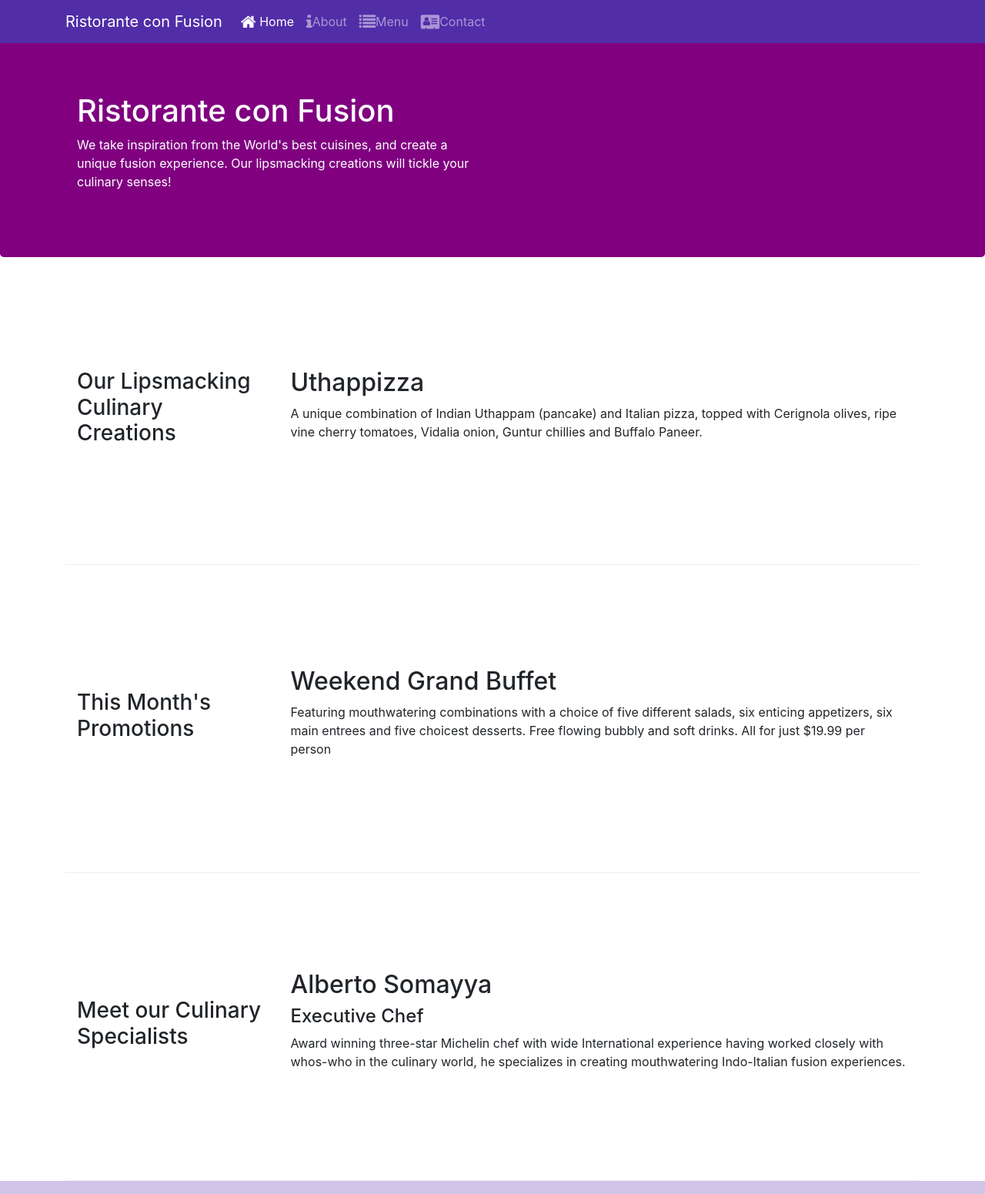
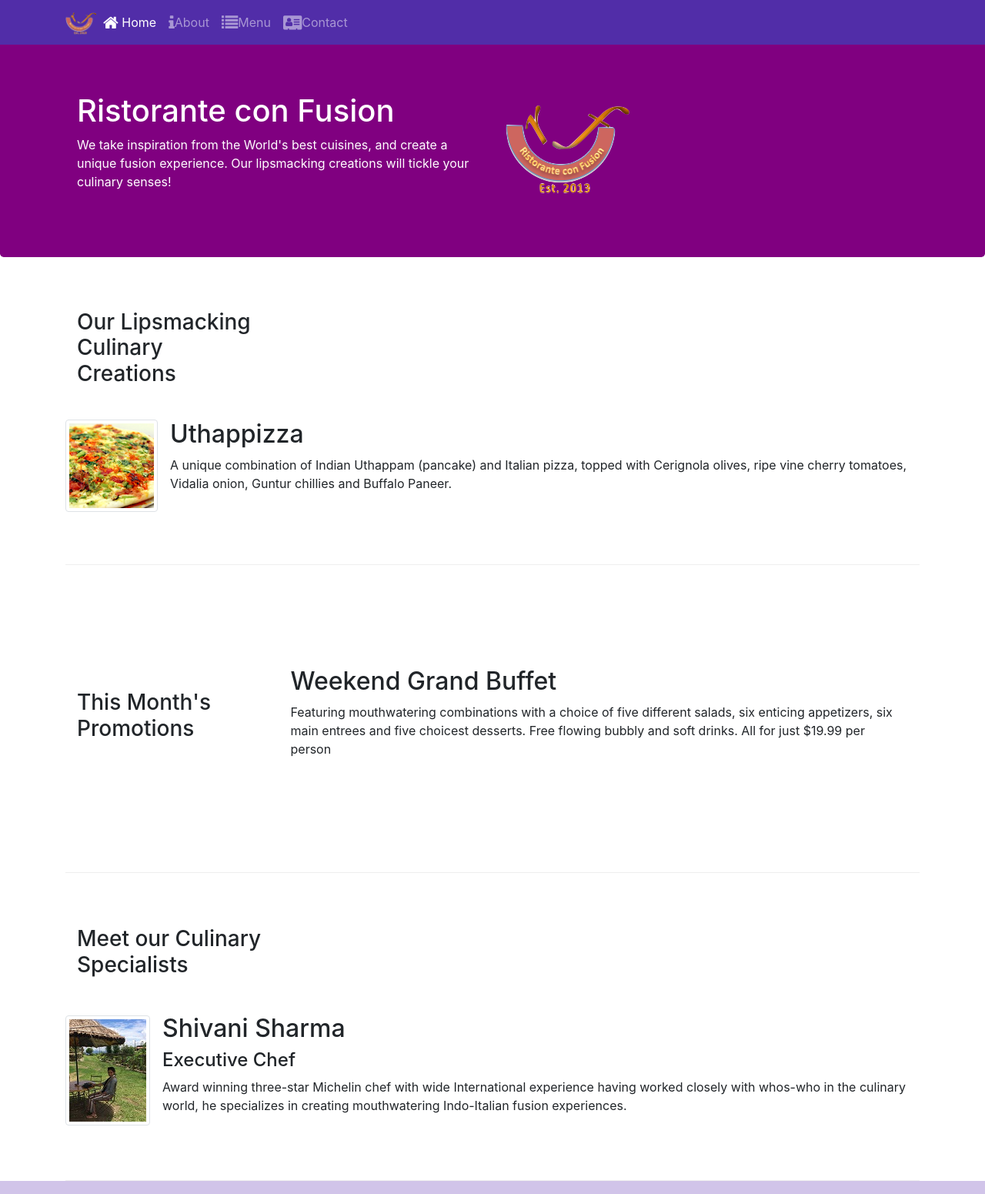
Before and after one commit to shivani4444/Bootstrap4, a website: page index.html in a window 1280 px wide. Shown: the top 1551 px of the page at 77% size. Drawn offline with nearby package versions, Linux system fonts and the light colour scheme.

Commit message:
image and media

```diff
--- a/index.html
+++ b/index.html
@@ -17,7 +17,7 @@
 <body>
 <nav class="navbar navbar-dark navbar-expand-sm bg-purple fixed-top">
     <div class="container">
-        <a class="navbar-brand" href="#">Ristorante con Fusion</a>
+        <a class="navbar-brand mr-auto" href="#"><img src="img/logo.png" height="30" width="41"></a>
         <div class="collapse navbar-collapse" id="Navbar">
             <ul class="navbar-nav mr-auto">
                 <li class="nav-item active"><a class="nav-link" href="#"><span class="fa fa-home fa-lg"></span> Home</a></li>
@@ -35,7 +35,8 @@
                     <h1>Ristorante con Fusion</h1>
                     <p>We take inspiration from the World's best cuisines, and create a unique fusion experience. Our lipsmacking creations will tickle your culinary senses!</p>
                 </div>
-                <div class="col-12 col-sm">
+                <div class="col-12 col-sm align-self-center">
+                    <img src="img/logo.png" class="img-fluid">
                 </div>
             </div>
         </div>
@@ -46,10 +47,18 @@
             <div class="col-12 col-sm-4 col-md-3">
                 <h3>Our Lipsmacking Culinary Creations</h3>
             </div>
-            <div class="col col-sm col-md">
-                <h2>Uthappizza</h2>
-                <p>A unique combination of Indian Uthappam (pancake) and Italian pizza, topped with Cerignola olives, ripe vine cherry tomatoes, Vidalia onion, Guntur chillies and Buffalo Paneer.</p>
-            </div>
+            <div class="media">
+                    <img class="d-flex mr-3 img-thumbnail align-self-center"
+                            src="img/uthappizza.png" alt="Uthappizza">
+                    <div class="media-body">
+                        <h2 class="mt-0">Uthappizza</h2>
+                        <p class="d-none d-sm-block">A unique combination of Indian Uthappam (pancake) and
+                            Italian pizza, topped with Cerignola olives, ripe vine
+                            cherry tomatoes, Vidalia onion, Guntur chillies and
+                            Buffalo Paneer.</p>
+                    </div>
+                </div>
+
         </div>
 
 
@@ -67,11 +76,20 @@
             <div class="col-12 col-sm-4 col-md-3">
                 <h3>Meet our Culinary Specialists</h3>
             </div>
-            <div class="col col-sm col-md">
-                <h2>Alberto Somayya</h2>
-                <h4>Executive Chef</h4>
-                <p>Award winning three-star Michelin chef with wide International experience having worked closely with whos-who in the culinary world, he specializes in creating mouthwatering Indo-Italian fusion experiences. </p>
-            </div>
+             <div class="media">
+                    <img class="d-flex mr-3 img-thumbnail align-self-center"
+                            src="img/shi.jpg" alt="Alberto Somayya">
+                    <div class="media-body">
+                        <h2 class="mt-0">Shivani Sharma</h2>
+                        <h4>Executive Chef</h4>
+                        <p class="d-none d-sm-block">Award winning three-star Michelin chef with wide
+                            International experience having worked closely with
+                            whos-who in the culinary world, he specializes in
+                            creating mouthwatering Indo-Italian fusion experiences.
+                            </p>
+                    </div>
+                </div>
+
         </div>
     </div>
 
```
Also changed, not shown: aboutus.html (+4 -2 lines), contactus.html (+4 -2 lines), img/alberto.png (added), img/buffet.png (added), img/logo.png (added), img/shi.JPG (added), img/uthappizza.png (added), 1 other file.
